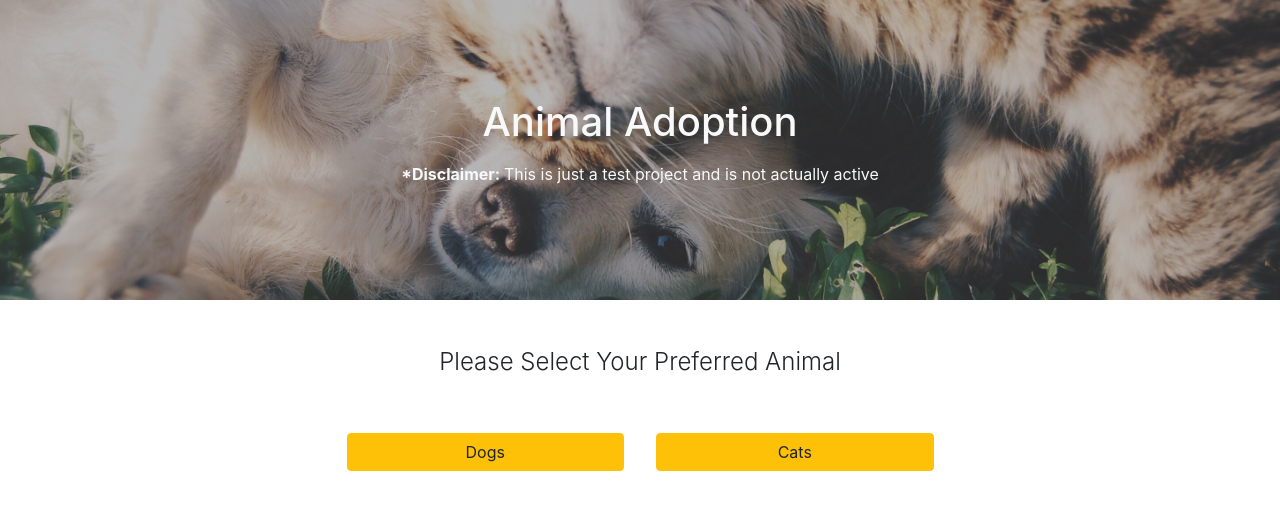
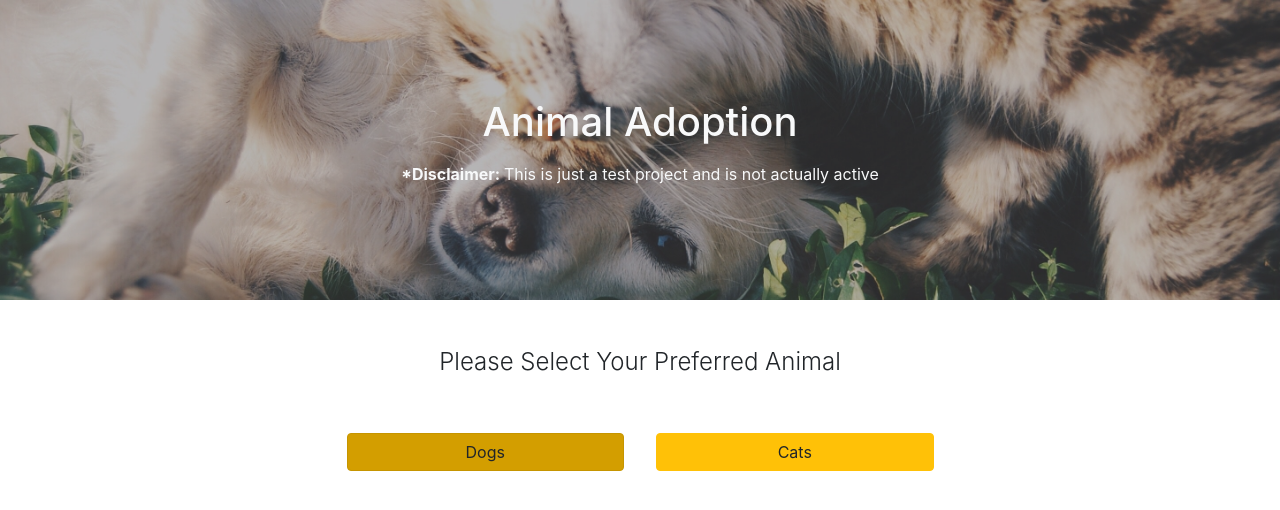
Before and after one commit to simone188535/animal-adoption, a React (Create React App) app: page / in a window 1280 px wide. Shown: the top 510 px of the page. Built offline with nearby package versions, Linux system fonts and the light colour scheme.

Commit message:
buttons given full functionality, search itemm state initialized

```diff
--- a/src/components/App.tsx
+++ b/src/components/App.tsx
@@ -1,12 +1,12 @@
 import React from "react";
 import HomepageHeader from "./HomepageHeader";
-import ContentSearchList from "./ContentSearchList";
+import PreferenceSelection from "./PreferenceSelection";
 
 const App: React.FC = () => {
   return (
     <>
       <HomepageHeader />
-      <ContentSearchList />
+      <PreferenceSelection />
     </>
   );
 };
--- a/src/components/ContentSearchList/index.tsx
+++ /dev/null
@@ -1,28 +0,0 @@
-import React, { useState } from "react";
-import "./contentsearchlist.scss";
-
-const ContentSearchList: React.FC = () => {
-  const [activeButton, setActiveButton] = useState(0);
-  const [searchResult, setSearchResult] = useState([]);
-
-  // const searchButtonOptions = ["Dogs", "Cats"];
-  const toggleSearch = () => {
-    // If activeButton equals the map index, add active class
-    console.log('Hello World');
-  }
-
-  return (
-    <div className="container content-search-list-container">
-      <div className="d-flex justify-content-center w-100 my-5">
-        <h4 className="content-search-list-header">Please Select Your Preferred Animal</h4>
-      </div>
-      <div className="d-flex justify-content-center">
-        {/* put values using array and map them */}
-      <button type="button" className="btn btn-warning w-25 mx-3" onClick={() => toggleSearch}>Dogs</button>
-      <button type="button" className="btn btn-warning w-25 mx-3" onClick={() => toggleSearch}>Cats</button>
-      </div>
-    </div>
-  );
-};
-
-export default ContentSearchList;
--- /dev/null
+++ b/src/components/PreferenceSelection/index.tsx
@@ -0,0 +1,49 @@
+import React, { useState } from "react";
+import "./contentsearchlist.scss";
+
+interface ContentSearchListProps {
+  currentSearchItem: string;
+}
+
+const ContentSearchList: React.FC<ContentSearchListProps> = () => {
+  const [searchResult, setSearchResult] = useState([]);
+
+  return (
+    <>
+    </>
+  )
+}
+
+const PreferenceSelection: React.FC = () => {
+  const searchButtonOptions = ["Dogs", "Cats"];
+  const [activeButton, setActiveButton] = useState(0);
+  const [selectedSearchItem, setSelectedSearchItem] = useState<string>(searchButtonOptions[0]);
+
+  const toggleSearch = (selectedIndex: number, selectedOption: string) => {
+    // If activeButton equals the map index, add active class
+    setActiveButton(selectedIndex);
+    setSelectedSearchItem(selectedOption);
+  }
+
+  const mapSearchButtonOptions = () => {
+    return searchButtonOptions.map((option, index) => {
+
+      const isActive = activeButton === index ? 'active' : '';
+    return <button key={`map-search-button-${index}`} type="button" className={`btn btn-warning w-25 mx-3 ${isActive}`} onClick={() => toggleSearch(index, option)}>{option}</button>
+    });
+  }
+
+  return (
+    <div className="container content-search-list-container">
+      <div className="d-flex justify-content-center w-100 my-5">
+        <h4 className="content-search-list-header">Please Select Your Preferred Animal</h4>
+      </div>
+      <div className="d-flex justify-content-center">
+        {mapSearchButtonOptions()}
+      </div>
+      <ContentSearchList currentSearchItem={selectedSearchItem}/>
+    </div>
+  );
+};
+
+export default PreferenceSelection;
```
Also changed, not shown: src/components/PreferenceSelection/contentsearchlist.scss (renamed from src/components/ContentSearchList/contentsearchlist.scss).
